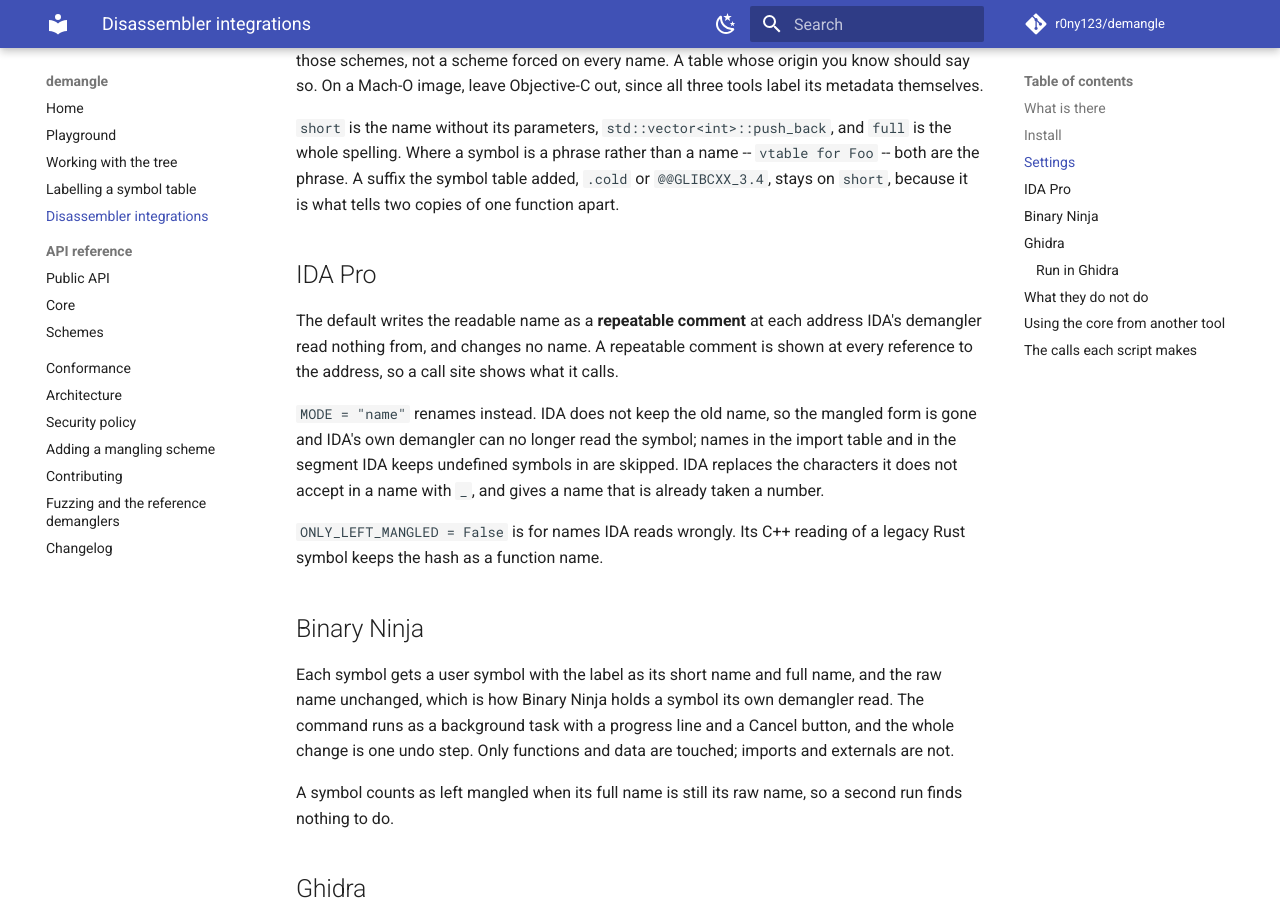
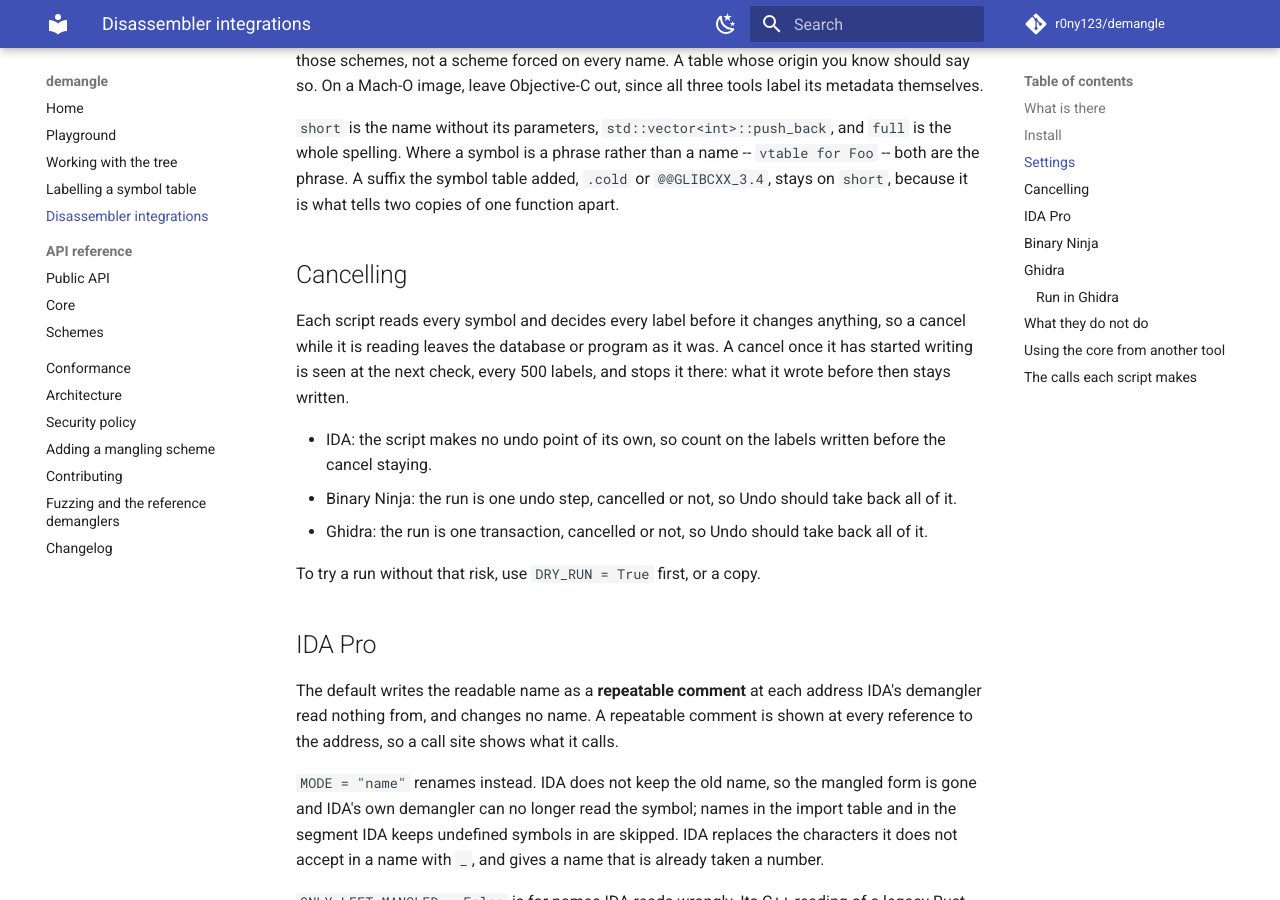
Before and after one commit to r0ny123/demangle, an MkDocs documentation site: the page built from docs/integrations.md, in a window 1280 px wide and 900 px high, scrolled down 2515 px. Built offline with MkDocs 1.6.1 and Material for MkDocs 9.7.7, drawn with Linux system fonts in a browser that asks for light colours; comment, search, counter and statistics services are not loaded.

Commit message:
docs, tests: say what a cancel leaves, and hold Binary Ninja's Symbol to its signature
A review pointed out that "a cancel leaves the database as it was" holds
only while a script is reading. Once it is writing, a cancel is seen at the
next check, every 500 labels, and what was written stays: permanently in
IDA, where the script makes no undo point, and as one undo step in Binary
Ninja and Ghidra. The page now has a Cancelling section that says so.

The Binary Ninja stand-in's `Symbol` took `**rest`, so a keyword the real
constructor does not accept would have passed. It now has the documented
signature -- `binding`, `namespace` and `ordinal` with their defaults, no
`**kwargs` -- and the test reads those three off the symbol defined.

```diff
--- a/docs/integrations.md
+++ b/docs/integrations.md
@@ -94,6 +94,22 @@
 both are the phrase. A suffix the symbol table added, `.cold` or `@@GLIBCXX_3.4`, stays on
 `short`, because it is what tells two copies of one function apart.
 
+## Cancelling
+
+Each script reads every symbol and decides every label before it changes anything, so a
+cancel while it is reading leaves the database or program as it was. A cancel once it has
+started writing is seen at the next check, every 500 labels, and stops it there: what it
+wrote before then stays written.
+
+- IDA: the script makes no undo point of its own, so count on the labels written before
+  the cancel staying.
+- Binary Ninja: the run is one undo step, cancelled or not, so Undo should take back all
+  of it.
+- Ghidra: the run is one transaction, cancelled or not, so Undo should take back all of
+  it.
+
+To try a run without that risk, use `DRY_RUN = True` first, or a copy.
+
 ## IDA Pro
 
 The default writes the readable name as a **repeatable comment** at each address IDA's
```
Also changed, not shown: 1 other file.
